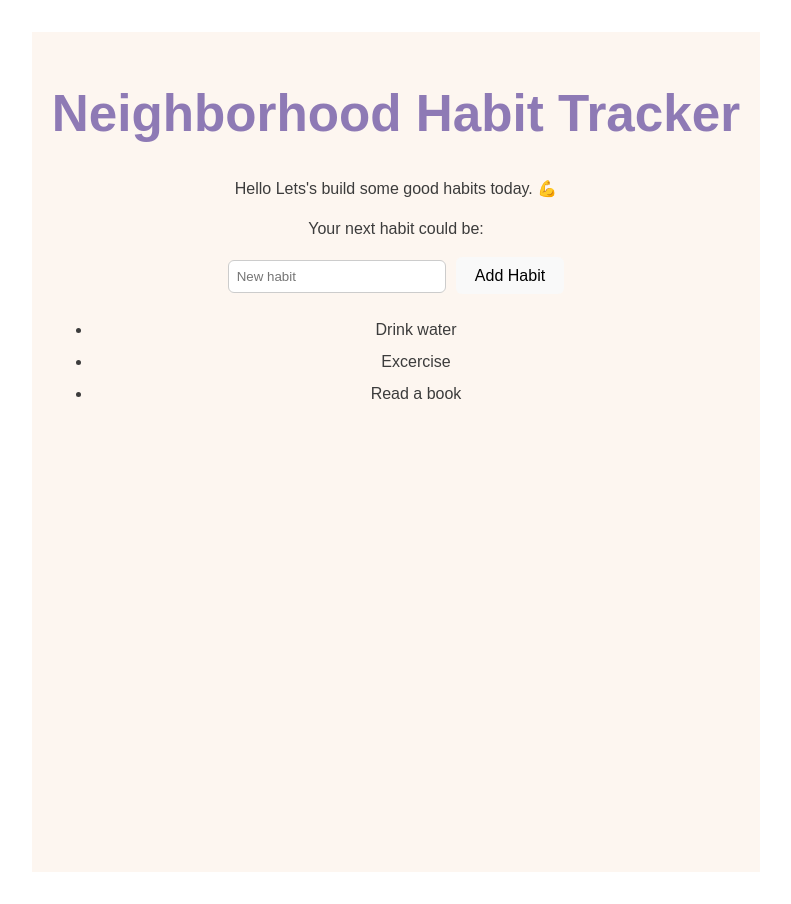
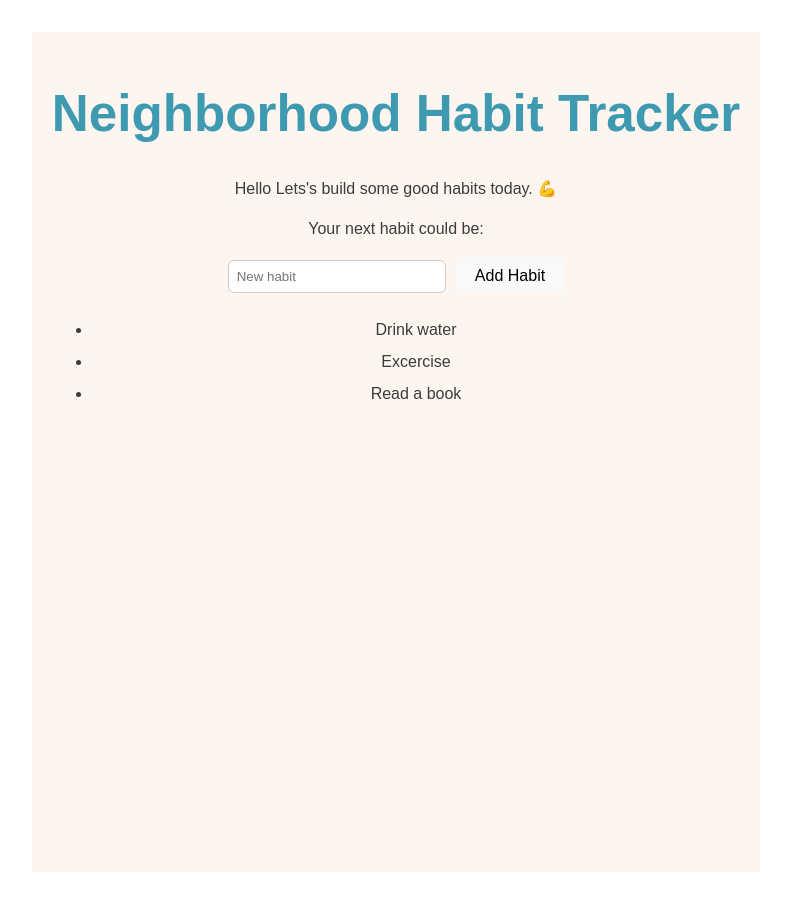
Before and after one commit to PalakChug/Neighborhood, a React (Vite) app in the folder client/: page / in a window 1280 px wide. Shown: the whole page, without its empty margins (244-1035 px from the left). Built offline with nearby package versions, Linux system fonts and the light colour scheme.

Commit message:
updated color
updated color

```diff
--- a/client/src/App.jsx
+++ b/client/src/App.jsx
@@ -16,7 +16,7 @@ function App() {
   return (
 
     <div style={{ padding:20, backgroundColor: "#fdf6f0", fontFamily: "Arial, sans-serif", color: "#3c3c3c", minHeight: "100vh" }}>
-      <h1 style={{ color: "#8e7ab5"}}> Neighborhood Habit Tracker</h1>
+      <h1 style={{ color: "#3e9ab1"}}> Neighborhood Habit Tracker</h1>
 <p>Hello Lets's build some good habits today. 💪</p>
 <p>Your next habit could be: {newHabit}</p>
       <input
--- a/client/src/index.css
+++ b/client/src/index.css
@@ -4,7 +4,7 @@
   font-weight: 400;
 
   color-scheme: light dark;
-  color: rgba(167, 162, 237, 0.87);
+  color: rgba(68, 59, 196, 0.87);
   background-color: #242424;
 
   font-synthesis: none;
```
